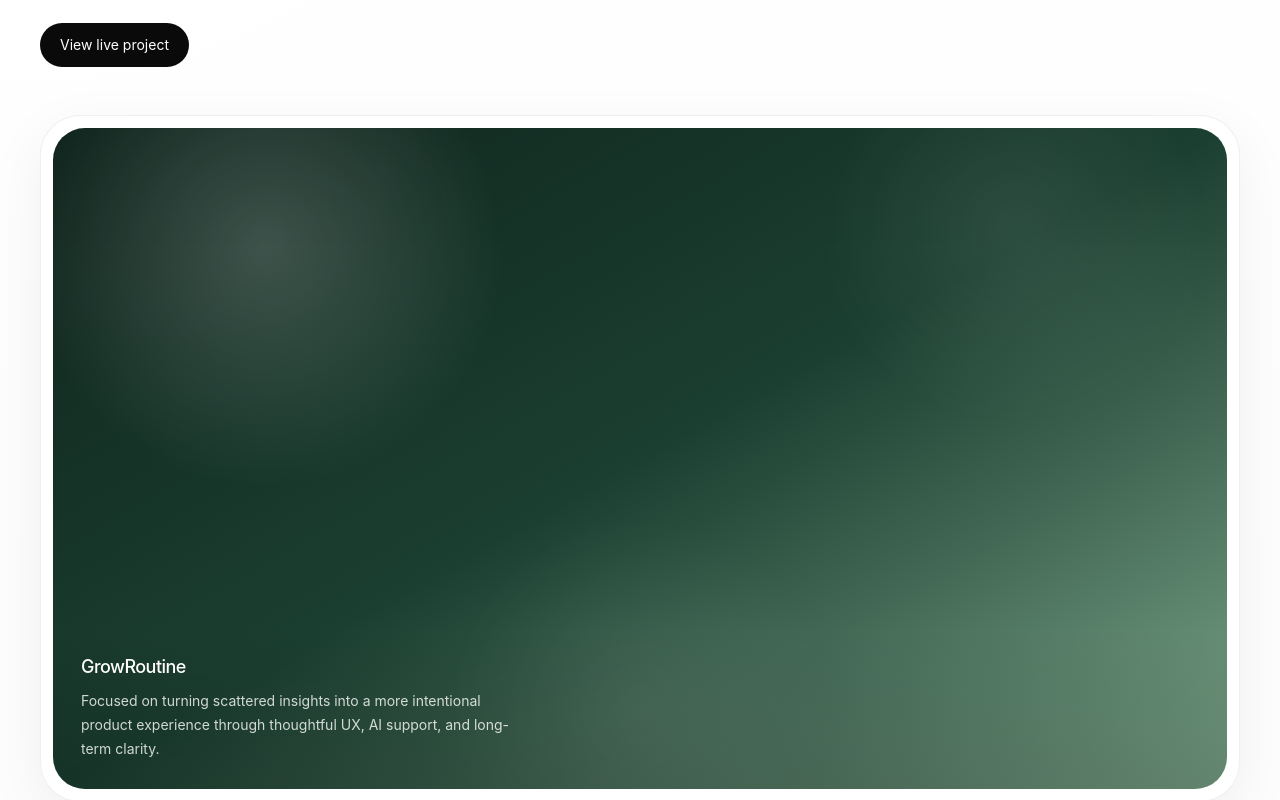
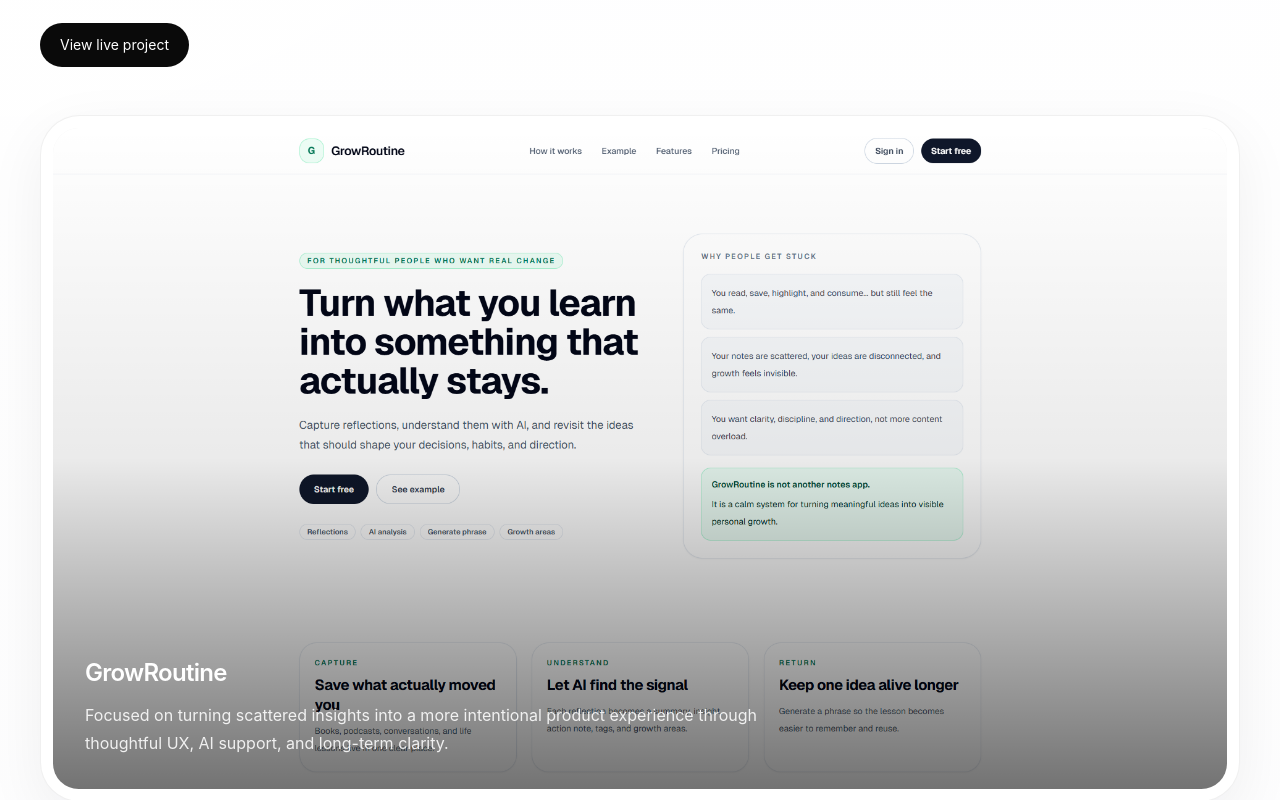
Before and after one commit to mejorandro/portfolio, a Next.js app: page /work/growroutine in a window 1280 px wide. Shown: the part 520-1320 px from the top of the page. Built offline with nearby package versions, Linux system fonts and the light colour scheme.

Commit message:
(index): added logic to show icon of growroutine and screenshoot of products

```diff
--- a/src/app/page.tsx
+++ b/src/app/page.tsx
@@ -51,6 +51,8 @@
                   theme={featuredProject.theme}
                   label={featuredProject.title}
                   subtitle={featuredProject.description}
+                  imageSrc={featuredProject.panelImage?.src}
+                  imageAlt={featuredProject.panelImage?.alt}
                 />
               </div>
             </div>
--- a/src/app/work/[slug]/page.tsx
+++ b/src/app/work/[slug]/page.tsx
@@ -1,7 +1,7 @@
 import type { Metadata } from "next";
 import Link from "next/link";
 import { notFound } from "next/navigation";
-import { VisualPanel } from "@/components/shared/visual-panel";
+import { ProjectImageFrame } from "@/components/shared/project-image-frame";
 import { getProjectBySlug, projects } from "@/data/site";
 
 export function generateStaticParams() {
@@ -23,7 +23,7 @@
   }
 
   return {
-    title: `${project.title}`,
+    title: project.title,
     description: project.summary,
   };
 }
@@ -94,13 +94,17 @@
       </div>
 
       <div className="mt-12 rounded-[2.5rem] border border-black/6 bg-white p-3 shadow-[0_18px_60px_rgba(17,24,39,0.06)]">
-        <div className="aspect-[16/9]">
-          <VisualPanel
-            theme={project.theme}
-            label={project.title}
-            subtitle={project.description}
-          />
-        </div>
+        <ProjectImageFrame
+          src={project.heroImage?.src}
+          alt={project.heroImage?.alt}
+          theme={project.theme}
+          aspectClassName="aspect-[16/9]"
+          priority
+          overlay
+          title={project.title}
+          caption={project.description}
+          sizes="(max-width: 1024px) 100vw, 1200px"
+        />
       </div>
 
       <div className="mt-14 grid gap-6 lg:grid-cols-[1.05fr_0.95fr]">
@@ -162,23 +166,29 @@
             Large visual frames for the product.
           </h2>
           <p className="mt-5 text-base leading-8 text-neutral-600">
-            These sections are designed for large product screenshots. Right now they use styled placeholders so the structure is already ready when you swap in real images.
+            Real screenshots now replace the visual placeholders where available, while the layout keeps the same quiet, premium structure.
           </p>
         </div>
 
         <div className="mt-10 grid gap-6 lg:grid-cols-2">
           {project.screenshots.map((shot, index) => (
-            <article
-              key={`${project.slug}-${shot.title}`}
-              className={index === 0 ? "lg:col-span-2" : ""}
-            >
+            <article key={`${project.slug}-${shot.title}`} className={index === 0 ? "lg:col-span-2" : ""}>
               <div className="rounded-[2rem] border border-black/6 bg-white p-3 shadow-[0_16px_50px_rgba(17,24,39,0.04)]">
-                <div className={index === 0 ? "aspect-[16/9]" : "aspect-[4/3]"}>
-                  <VisualPanel
-                    theme={shot.theme}
-                    label={shot.title}
-                    subtitle={shot.caption}
-                  />
+                <ProjectImageFrame
+                  src={shot.imageSrc}
+                  alt={shot.imageAlt ?? shot.title}
+                  theme={shot.theme}
+                  aspectClassName={index === 0 ? "aspect-[16/9]" : "aspect-[4/3]"}
+                  sizes={index === 0 ? "(max-width: 1024px) 100vw, 1200px" : "(max-width: 1024px) 100vw, 640px"}
+                />
+
+                <div className="px-2 pb-2 pt-5 md:px-3">
+                  <h3 className="text-xl font-semibold tracking-[-0.03em] text-neutral-950">
+                    {shot.title}
+                  </h3>
+                  <p className="mt-3 max-w-2xl text-sm leading-7 text-neutral-600 md:text-base">
+                    {shot.caption}
+                  </p>
                 </div>
               </div>
             </article>
--- /dev/null
+++ b/src/components/shared/project-image-frame.tsx
@@ -0,0 +1,66 @@
+import Image from "next/image";
+import { VisualPanel } from "@/components/shared/visual-panel";
+import type { VisualTheme } from "@/types";
+
+type ProjectImageFrameProps = {
+  src?: string;
+  alt?: string;
+  theme: VisualTheme;
+  aspectClassName: string;
+  priority?: boolean;
+  sizes?: string;
+  overlay?: boolean;
+  title?: string;
+  caption?: string;
+};
+
+export function ProjectImageFrame({
+  src,
+  alt,
+  theme,
+  aspectClassName,
+  priority = false,
+  sizes = "100vw",
+  overlay = false,
+  title,
+  caption,
+}: ProjectImageFrameProps) {
+  return (
+    <div className={`relative overflow-hidden rounded-[1.6rem] bg-neutral-100 ${aspectClassName}`}>
+      {src ? (
+        <>
+          <Image
+            src={src}
+            alt={alt ?? title ?? "Project screenshot"}
+            fill
+            priority={priority}
+            sizes={sizes}
+            className="object-cover object-top"
+          />
+
+          {overlay ? (
+            <>
+              <div className="absolute inset-0 bg-gradient-to-t from-black/55 via-black/8 to-transparent" />
+              {(title || caption) && (
+                <div className="absolute inset-x-0 bottom-0 p-6 text-white md:p-8">
+                  {title ? (
+                    <p className="text-xl font-semibold tracking-[-0.03em] md:text-2xl">
+                      {title}
+                    </p>
+                  ) : null}
+                  {caption ? (
+                    <p className="mt-3 max-w-2xl text-sm leading-7 text-white/88 md:text-base">
+                      {caption}
+                    </p>
+                  ) : null}
+                </div>
+              )}
+            </>
+          ) : null}
+        </>
+      ) : (
+        <VisualPanel theme={theme} label={overlay ? title : undefined} subtitle={overlay ? caption : undefined} />
+      )}
+    </div>
+  );
+}
--- a/src/components/shared/visual-panel.tsx
+++ b/src/components/shared/visual-panel.tsx
@@ -1,3 +1,4 @@
+import Image from "next/image";
 import type { VisualTheme } from "@/types";
 
 const themeMap: Record<VisualTheme, string> = {
@@ -14,6 +15,8 @@
   label?: string;
   subtitle?: string;
   className?: string;
+  imageSrc?: string;
+  imageAlt?: string;
 };
 
 export function VisualPanel({
@@ -21,13 +24,39 @@
   label,
   subtitle,
   className = "",
+  imageSrc,
+  imageAlt,
 }: VisualPanelProps) {
+  const hasImage = Boolean(imageSrc);
+
   return (
     <div
       className={`relative h-full w-full overflow-hidden rounded-[2rem] bg-gradient-to-br ${themeMap[theme]} ${className}`}
     >
-      <div className="absolute inset-0 opacity-45 [background-image:radial-gradient(circle_at_18%_18%,rgba(255,255,255,0.4),transparent_22%),radial-gradient(circle_at_82%_15%,rgba(255,255,255,0.18),transparent_18%),radial-gradient(circle_at_50%_88%,rgba(255,255,255,0.14),transparent_24%)]" />
-      <div className="absolute inset-x-0 bottom-0 h-40 bg-gradient-to-t from-black/20 to-transparent" />
+      <div className="absolute inset-0 opacity-40 [background-image:radial-gradient(circle_at_18%_18%,rgba(255,255,255,0.24),transparent_22%),radial-gradient(circle_at_82%_15%,rgba(255,255,255,0.12),transparent_18%),radial-gradient(circle_at_50%_88%,rgba(255,255,255,0.10),transparent_24%)]" />
+
+      {hasImage ? (
+        <>
+          <div className="absolute inset-0 bg-[radial-gradient(circle_at_50%_34%,rgba(255,255,255,0.16),transparent_34%)]" />
+
+          <div className="absolute left-1/2 top-[38%] h-[44%] w-[44%] -translate-x-1/2 -translate-y-1/2 rounded-full bg-white/10 blur-3xl" />
+
+          <div className="absolute inset-x-[10%] top-[10%] bottom-[24%] flex items-center justify-center">
+            <div className="relative h-full w-full">
+              <Image
+                src={imageSrc}
+                alt={imageAlt ?? label ?? "Project visual"}
+                fill
+                sizes="(max-width: 1024px) 100vw, 520px"
+                className="object-contain drop-shadow-[0_18px_28px_rgba(0,0,0,0.18)]"
+                priority={false}
+              />
+            </div>
+          </div>
+        </>
+      ) : null}
+
+      <div className="absolute inset-x-0 bottom-0 h-40 bg-gradient-to-t from-black/22 to-transparent" />
 
       {(label || subtitle) && (
         <div className="absolute inset-x-0 bottom-0 z-10 p-6 md:p-7">
@@ -35,7 +64,9 @@
             <p className="text-lg font-medium tracking-[-0.03em]">{label}</p>
           ) : null}
           {subtitle ? (
-            <p className="mt-2 max-w-md text-sm leading-6 text-current/80">{subtitle}</p>
+            <p className="mt-2 max-w-md text-sm leading-6 text-current/82">
+              {subtitle}
+            </p>
           ) : null}
         </div>
       )}
--- a/src/components/shared/work-card.tsx
+++ b/src/components/shared/work-card.tsx
@@ -15,6 +15,8 @@
             theme={project.theme}
             label={project.title}
             subtitle={project.category}
+            imageSrc={project.panelImage?.src}
+            imageAlt={project.panelImage?.alt}
           />
         </div>
 
--- a/src/data/site.ts
+++ b/src/data/site.ts
@@ -2,8 +2,8 @@
 
 export const siteConfig = {
   name: "Alejandro Bermudez",
-  role: "Senior Full-Stack Consultant",
-  headline: "Building and documenting modern digital products.",
+  role: "Senior Full-Stack Consultant Next.js, .NET, OpenAI",
+  headline: "I turn AI ideas into real products or MVPs",
   subheadline:
     "Sharing the process behind web apps, AI-powered tools, product decisions, and real execution.",
   heroNote:
@@ -39,21 +39,38 @@
       "A more premium interface direction aligned with the identity of the brand.",
     ],
     stack: ["Next.js", "TypeScript", "Prisma", "MySQL", "OpenAI"],
+    heroImage: {
+      src: "/images/projects/growroutine/hero.png",
+      alt: "GrowRoutine project hero showing the main product experience.",
+    },
+    panelImage: {
+      src: "/images/projects/growroutine/log_High_Resolution_Image.jpg",
+      alt: "GrowRoutine logo",
+    },
     screenshots: [
       {
         title: "Dashboard overview",
-        caption: "A calmer dashboard focused on quick capture, recent reflections, and progress visibility.",
+        caption:
+          "A calmer dashboard focused on quick capture, recent reflections, and progress visibility.",
         theme: "forest",
+        imageSrc: "/images/projects/growroutine/dashboard-overview.png",
+        imageAlt: "GrowRoutine dashboard overview.",
       },
       {
         title: "Reflection capture",
-        caption: "A structured input flow for saving ideas, lessons, and notes without friction.",
+        caption:
+          "A structured input flow for saving ideas, lessons, and notes without friction.",
         theme: "stone",
+        imageSrc: "/images/projects/growroutine/reflection- capture.png",
+        imageAlt: "GrowRoutine reflection capture flow.",
       },
       {
         title: "AI-assisted outputs",
-        caption: "Summaries, insight layers, and growth signals presented as part of the learning loop.",
+        caption:
+          "Summaries, insight layers, and growth signals presented as part of the learning loop.",
         theme: "sea",
+        imageSrc: "/images/projects/growroutine/ai-assisted-outputs.png",
+        imageAlt: "GrowRoutine AI-assisted outputs and growth areas.",
       },
     ],
     impact: [
@@ -89,17 +106,20 @@
     screenshots: [
       {
         title: "Operations overview",
-        caption: "A higher-level view of support activity, recurring categories, and actionable signals.",
+        caption:
+          "A higher-level view of support activity, recurring categories, and actionable signals.",
         theme: "midnight",
       },
       {
         title: "Documentation flow",
-        caption: "A focused interface for converting ticket context into usable technical documentation.",
+        caption:
+          "A focused interface for converting ticket context into usable technical documentation.",
         theme: "graphite",
       },
       {
         title: "Pattern detection",
-        caption: "A lightweight experience for surfacing repeated issues and follow-up opportunities.",
+        caption:
+          "A lightweight experience for surfacing repeated issues and follow-up opportunities.",
         theme: "sea",
       },
     ],
@@ -134,17 +154,20 @@
     screenshots: [
       {
         title: "Agent collaboration",
-        caption: "A product view of multiple AI roles working together instead of producing disconnected outputs.",
+        caption:
+          "A product view of multiple AI roles working together instead of producing disconnected outputs.",
         theme: "stone",
       },
       {
         title: "Nutrition plan output",
-        caption: "Meal guidance shaped around user goals, structure, and a cleaner delivery experience.",
+        caption:
+          "Meal guidance shaped around user goals, structure, and a cleaner delivery experience.",
         theme: "linen",
       },
       {
         title: "MVP system view",
-        caption: "A clearer representation of how the experience moves from intake to generated recommendations.",
+        caption:
+          "A clearer representation of how the experience moves from intake to generated recommendations.",
         theme: "forest",
       },
     ],
```
Also changed, not shown: src/types/index.ts (+9 -0 lines), public/images/projects/growroutine/hero.png, public/images/projects/growroutine/log_High_Resolution_Image.jpg (added).
